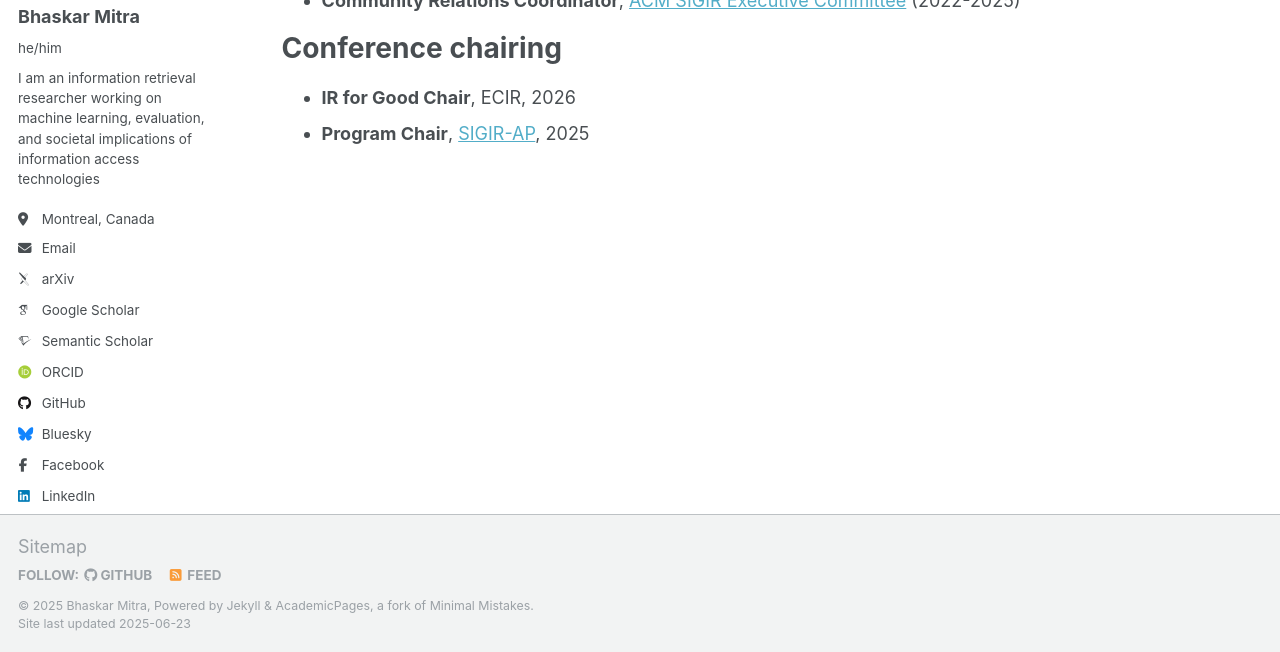
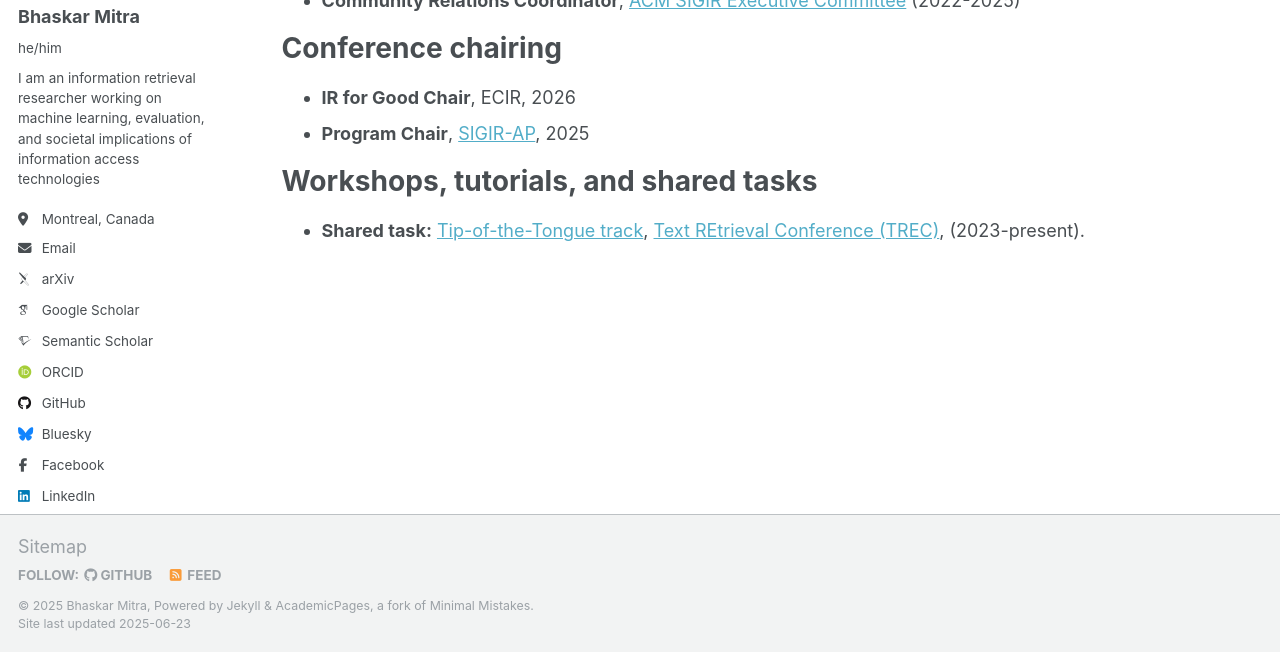
Before and after one commit to bhaskar-mitra/bhaskar-mitra.github.io, a Jekyll site: the page built from _pages/service.md, in a window 1280 px wide and 930 px high, cut to the strip 278-930 px from the top of the window. Built offline with Jekyll 4.4.1, drawn with Linux system fonts in a browser that asks for light colours; some web fonts are replaced.

Commit message:
Update service.md

```diff
--- a/_pages/service.md
+++ b/_pages/service.md
@@ -15,3 +15,7 @@ Conference chairing
 ======
 * **IR for Good Chair**, ECIR, 2026
 * **Program Chair**, [SIGIR-AP](https://www.sigir-ap.org/sigir-ap-2025/organizers/), 2025
+
+Workshops, tutorials, and shared tasks
+======
+* **Shared task:** [Tip-of-the-Tongue track](https://trec-tot.github.io/guidelines), [Text REtrieval Conference (TREC)](https://trec.nist.gov/), (2023-present).
```
